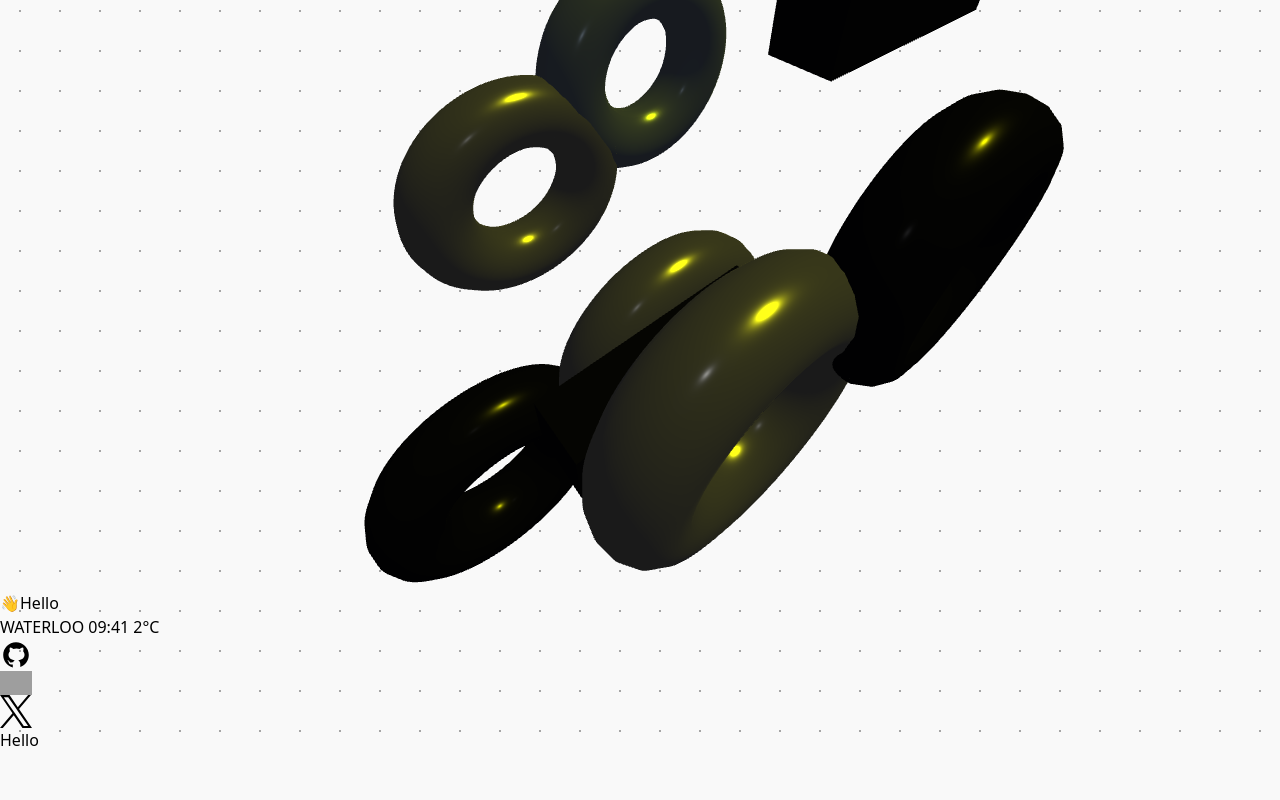
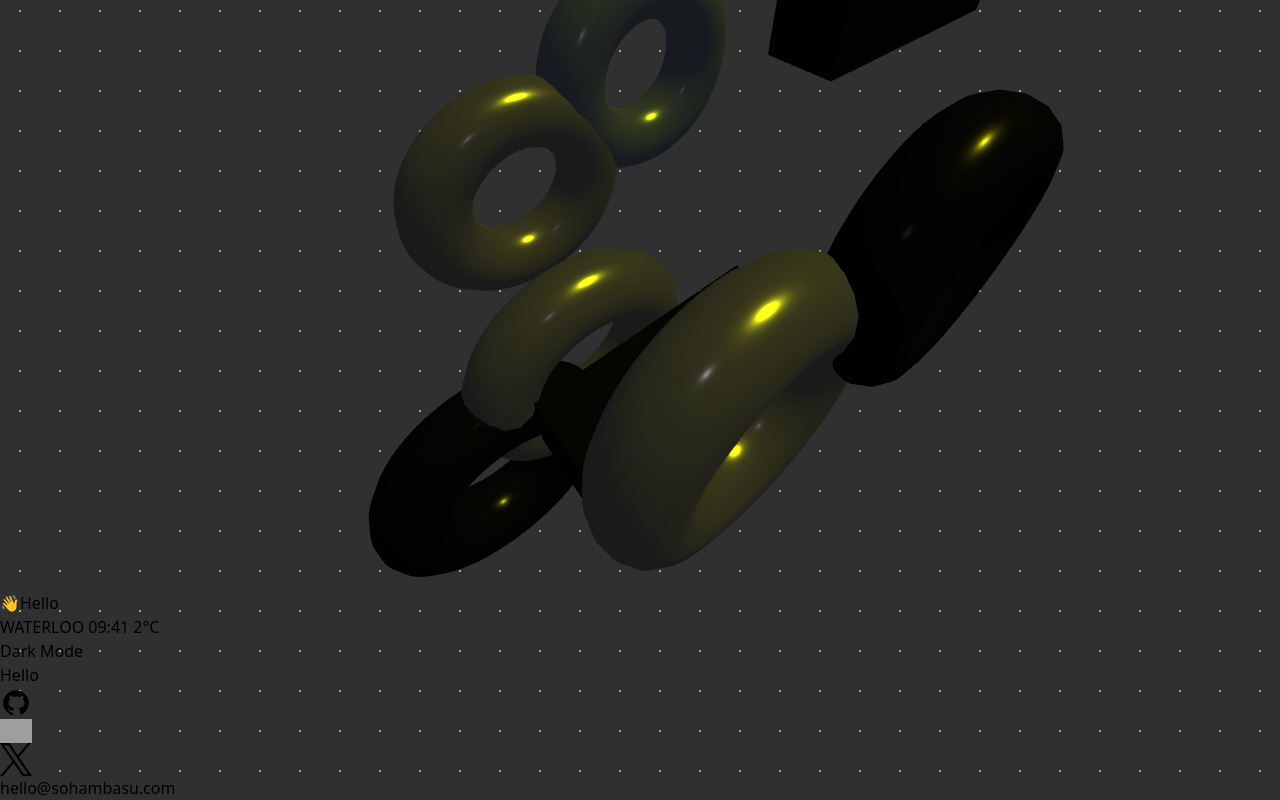
Before and after one commit to sohambasu963/personal-website-v3, a Next.js app: page / in a window 1280 px wide. Shown: the part 209-1009 px from the top of the page. Before the commit the page ends 961 px from the top, so only its background shows below. Built offline with nearby package versions, Linux system fonts and the light colour scheme; grey boxes are pictures that could not be loaded.

Commit message:
added dark mode

```diff
--- a/src/app/components/3d-shapes.tsx
+++ b/src/app/components/3d-shapes.tsx
@@ -14,11 +14,11 @@ export default function ThreeDShapes() {
 
   const pointer = useRef(new THREE.Vector2());
 
-  const MIN_DISTANCE = 4;            // Distance from spawn to begin restoring
-  const REPULSION_STRENGTH = 0.2;    // How strongly they repel when mouse intersects
-  const RESTORING_STRENGTH = 0.006;  // How strongly they go back to spawn point
-  const FRICTION = 0.9;             // How quickly they slow down
-  const MIN_VELOCITY = 0.001;       // The minimum speed they maintain
+  const MIN_DISTANCE = 4; // Distance from spawn to begin restoring
+  const REPULSION_STRENGTH = 0.25; // How strongly they repel when mouse intersects
+  const RESTORING_STRENGTH = 0.001; // How strongly they go back to spawn point
+  const FRICTION = 0.9; // How quickly they slow down
+  const MIN_VELOCITY = 0.001; // The minimum speed they maintain
 
   useEffect(() => {
     if (!mountRef.current) return;
--- /dev/null
+++ b/src/app/components/contact.tsx
@@ -0,0 +1,60 @@
+import Image from "next/image";
+
+export default function Contact() {
+  return (
+    <div className="flex justify-between items-center w-full px-4">
+      {/* Icons on the left */}
+      <div className="flex items-center space-x-6">
+        <a
+          href="https://github.com/sohambasu963"
+          target="_blank"
+          rel="noopener noreferrer"
+          className="hover:scale-110 transform transition duration-200"
+        >
+          <Image
+            src="/images/github-logo.svg"
+            alt="GitHub Logo"
+            width={32}
+            height={32}
+          />
+        </a>
+        <a
+          href="https://www.linkedin.com/in/sohambasu963"
+          target="_blank"
+          rel="noopener noreferrer"
+          className="hover:scale-110 transform transition duration-200"
+        >
+          <Image
+            src="/images/linkedin-logo.svg"
+            alt="LinkedIn Logo"
+            width={32}
+            height={32}
+          />
+        </a>
+        <a
+          href="https://x.com/sohambasu963"
+          target="_blank"
+          rel="noopener noreferrer"
+          className="hover:scale-110 transform transition duration-200"
+        >
+          <Image
+            src="/images/x-logo.svg"
+            alt="X Logo"
+            width={32}
+            height={32}
+          />
+        </a>
+      </div>
+
+      {/* Email on the right */}
+      <div className="text-right">
+        <a
+          href="mailto:hello@sohambasu.com"
+          className="text-blue-500 hover:underline"
+        >
+          hello@sohambasu.com
+        </a>
+      </div>
+    </div>
+  );
+}
--- a/src/app/components/topbar.tsx
+++ b/src/app/components/topbar.tsx
@@ -31,42 +31,7 @@ export default function Topbar() {
       </div> */}
       <p>WATERLOO 09:41 2°C</p>
 
-      <div className="flex space-x-4">
-        <a
-          href="https://github.com/sohambasu963"
-          target="_blank"
-          rel="noopener noreferrer"
-          className="hover:scale-110 transform transition duration-200"
-        >
-          <Image
-            src="/images/github-logo.svg"
-            alt="GitHub Logo"
-            width={32}
-            height={32}
-          />
-        </a>
-        <a
-          href="https://github.com/sohambasu963"
-          target="_blank"
-          rel="noopener noreferrer"
-          className="hover:scale-110 transform transition duration-200"
-        >
-          <Image
-            src="/images/linkedin-logo.svg"
-            alt="LinkedIn Logo"
-            width={32}
-            height={32}
-          />
-        </a>
-        <a
-          href="https://x.com/sohambasu963"
-          target="_blank"
-          rel="noopener noreferrer"
-          className="hover:scale-110 transform transition duration-200"
-        >
-          <Image src="/images/x-logo.svg" alt="X Logo" width={32} height={32} />
-        </a>
-      </div>
+      <p>Dark Mode</p>
     </div>
   );
 }
--- a/src/app/globals.css
+++ b/src/app/globals.css
@@ -5,5 +5,5 @@
 body {
   background-image: radial-gradient(circle, #a6a6a6 1px, transparent 1px);
   background-size: 40px 40px;
-  background-color: #f9f9f9;
+  background-color: #303030;
 }
--- a/src/app/page.tsx
+++ b/src/app/page.tsx
@@ -1,16 +1,23 @@
 import Image from "next/image";
 import Topbar from "./components/topbar";
 import ThreeDShapes from "./components/3d-shapes";
+import Contact from "./components/contact";
 
 export default function Home() {
   return (
-    <div className="min-h-screen">
-      <ThreeDShapes />
-      <Topbar />
-      <div className="flex justify-center">
-        <h1 className="mt-[20%]">Hello</h1>
+    <div className="relative min-h-screen flex flex-col justify-between">
+
+      <div className="flex-grow">
+        <ThreeDShapes />
+        <Topbar />
+        <div className="flex justify-center">
+          <h1 className="mt-[20%]">Hello</h1>
+        </div>
+      </div>
+
+      <div className="absolute bottom-2 w-full">
+        <Contact />
       </div>
     </div>
   );
 }
-0
```
